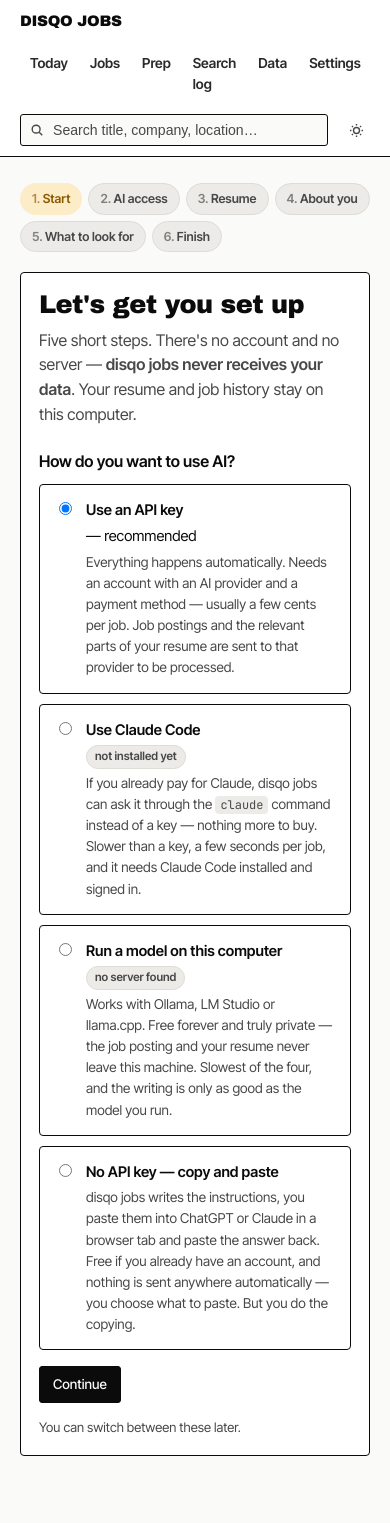
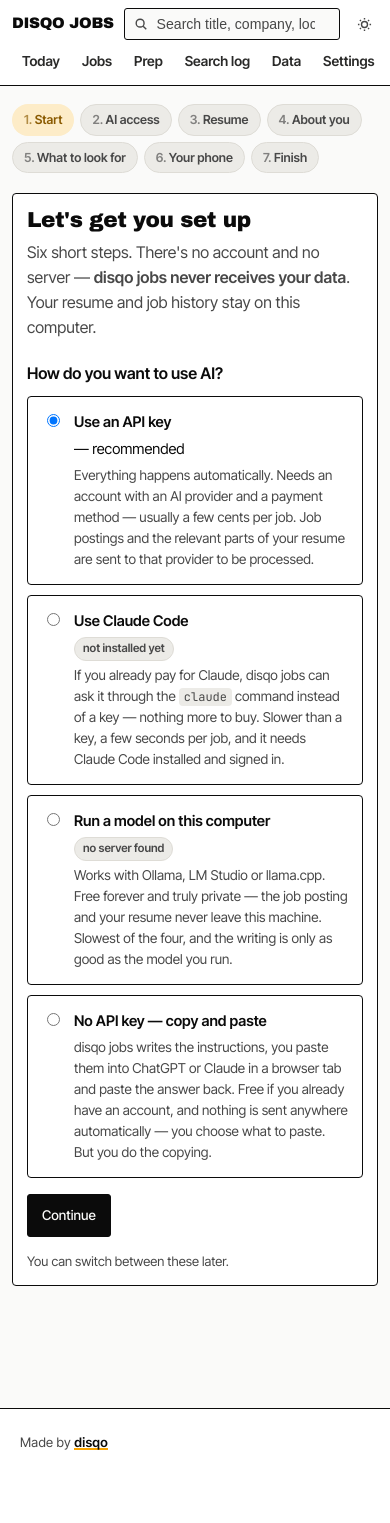
Before and after one commit to disquee/disqo-jobs, a FastAPI app: page /setup in a window 390 px wide. Shown: the top 1523 px of the page. After the commit the page ends 1450 px from the top, so only its background shows below. Run offline with FastAPI, Linux system fonts and the light colour scheme; data that the repository does not hold is empty; some libraries are stand-ins or nearby versions; grey boxes are pictures that could not be loaded.

Commit message:
Make phone access a setting, asked during setup
A lot of people will want the dashboard on their phone. Serving beyond
localhost is now a persisted setting rather than a --host flag you have
to know about: the setup wizard asks, Settings can change it, and both
the CLI and the double-click launchers honor it. When it's on, serve
binds every interface and prints the LAN address to open on the phone.

Off by default, and switching it on spells out the trade: the dashboard
has no login, so this is for trusted home networks only.

Also tightens the small-screen CSS — pinned top-bar order, a sideways-
scrolling nav, and tappable control sizes — so the phone actually gets a
usable page, not just a reachable one.

Co-Authored-By: Claude Fable 5 <noreply@anthropic.com>
Claude-Session: https://claude.ai/code/session_0117ptxoT6WpPtX3MxF2fNPr

```diff
--- a/jobpilot/dashboard/server.py
+++ b/jobpilot/dashboard/server.py
@@ -58,6 +58,7 @@ from ..settings import (
     env_status,
     set_env,
     has_api_key,
+    lan_ip,
     load_settings,
     needs_setup,
     profile_ready,
@@ -838,6 +839,8 @@ def setup(request: Request, step: str = "", msg: str = "", err: str = ""):
             if (PROFILE_DIR / "resume_master.md").exists() else "",
             "roles": ROLE_SUGGESTIONS,
             "companies": COMPANY_SUGGESTIONS,
+            "mobile_ip": lan_ip(),
+            "port": request.url.port or 8000,
             "msg": msg,
             "err": err,
         },
@@ -931,6 +934,14 @@ def setup_targets(
     settings = load_settings()
     settings.onboarded = True
     save_settings(settings)
+    return RedirectResponse("/setup?step=phone", status_code=303)
+
+
+@app.post("/setup/phone")
+def setup_phone(mobile_access: str = Form("")):
+    settings = load_settings()
+    settings.mobile_access = bool(mobile_access)
+    save_settings(settings)
     return RedirectResponse("/setup?step=done", status_code=303)
 
 
@@ -957,6 +968,8 @@ def settings_page(request: Request, msg: str = "", err: str = ""):
             "local_models": offered, "local_found": bool(offered),
             "env_labels": ENV_KEYS, "profile": profile,
             "screening": profile.get("screening_defaults") or {},
+            "mobile_ip": lan_ip(),
+            "port": request.url.port or 8000,
             "data_dir": str(DATA_DIR),
             "resume_chars": len((PROFILE_DIR / "resume_master.md").read_text(encoding="utf-8"))
             if (PROFILE_DIR / "resume_master.md").exists() else 0,
@@ -1004,6 +1017,23 @@ def settings_behaviour(
     cfg["exclude_company"] = [s.strip() for s in exclude_company.splitlines() if s.strip()]
     config_save(cfg)
     return RedirectResponse("/settings?msg=Search behaviour saved.", status_code=303)
+
+
+@app.post("/settings/mobile")
+def settings_mobile(mobile_access: str = Form("")):
+    """Serve to the local network so a phone can open the dashboard.
+
+    The bind address is picked when the server starts, so flipping this takes
+    effect on the next launch — say so instead of letting the user wonder why
+    their phone still can't connect."""
+    settings = load_settings()
+    settings.mobile_access = bool(mobile_access)
+    save_settings(settings)
+    if settings.mobile_access:
+        msg = "Phone access on — it starts working the next time you start disqo jobs."
+    else:
+        msg = "Phone access off — applies the next time you start disqo jobs."
+    return RedirectResponse(f"/settings?msg={msg}", status_code=303)
 
 
 @app.post("/settings/keys")
--- a/jobpilot/dashboard/templates/base.html
+++ b/jobpilot/dashboard/templates/base.html
@@ -479,6 +479,27 @@ thead th { position:sticky; top:var(--topbar-h); z-index:10; }
   thead th { position:static; }
 }
 
+/* Phones. The top bar's flex-wrap already stacks it, but in whatever order the
+   squeeze happens to force; pin the order — brand and search share the first
+   row, the nav gets its own — and let a nav that still doesn't fit scroll
+   sideways instead of wrapping into a block that eats half the screen. */
+@media (max-width: 640px) {
+  .topbar-inner { padding:8px 12px; gap:6px 10px; }
+  .brand { margin-right:0; }
+  .search-wrap { flex:1 1 120px; max-width:none; }
+  .navlinks { order:3; flex-basis:100%; overflow-x:auto;
+    -webkit-overflow-scrolling:touch; scrollbar-width:none; }
+  .navlinks::-webkit-scrollbar { display:none; }
+  .navlinks a { white-space:nowrap; }
+  .wrap { padding:18px 12px 60px; }
+  .page-title { font-size:1.35rem; }
+  th, td { padding:9px 10px; }
+  /* Fingers, not pointers: keep every control comfortably tappable. */
+  button, .btn { padding:10px 14px; }
+  .btn.tiny { padding:7px 11px; }
+  .card { padding:14px; }
+}
+
 
 /* Footer. The GitHub button is the official embed, so this is the one place
    the app talks to a third party — see the note on the Your data page. */
--- a/jobpilot/dashboard/templates/setup.html
+++ b/jobpilot/dashboard/templates/setup.html
@@ -5,7 +5,8 @@
 <div class="wizard">
   <ol class="steps">
     {% for key, label in [('welcome','Start'), ('key','AI access'), ('resume','Resume'),
-                          ('profile','About you'), ('targets','What to look for'), ('done','Finish')] %}
+                          ('profile','About you'), ('targets','What to look for'),
+                          ('phone','Your phone'), ('done','Finish')] %}
       <li class="{{ 'is-current' if step == key else '' }}">{{ label }}</li>
     {% endfor %}
   </ol>
@@ -17,7 +18,7 @@
   {% if step == 'welcome' %}
     <div class="card">
       <h2 class="page-title">Let's get you set up</h2>
-      <p class="muted" style="margin-top:8px;">Five short steps. There's no account and no
+      <p class="muted" style="margin-top:8px;">Six short steps. There's no account and no
         server — <strong>disqo jobs never receives your data</strong>. Your resume and
         job history stay on this computer.</p>
 
@@ -269,6 +270,40 @@
     </div>
 
   {# ---------------------------------------------------------------- #}
+  {% elif step == 'phone' %}
+    <div class="card">
+      <h2 class="page-title">Use it on your phone?</h2>
+      <p class="muted" style="margin-top:8px;">The dashboard works on a phone screen.
+        Turn this on and any device on the same Wi-Fi — your phone, a tablet, another
+        computer — can open disqo jobs to review jobs and check your log. Everything
+        still stays in your home: nothing goes through the internet.</p>
+      <form method="post" action="/setup/phone" style="margin-top:14px;">
+        <label class="choice">
+          <input type="radio" name="mobile_access" value="" {{ '' if settings.mobile_access else 'checked' }}>
+          <span>
+            <strong>Just this computer</strong> — recommended
+            <span class="muted">The dashboard answers only on this machine. You can
+              turn phone access on later in Settings.</span>
+          </span>
+        </label>
+        <label class="choice">
+          <input type="radio" name="mobile_access" value="on" {{ 'checked' if settings.mobile_access }}>
+          <span>
+            <strong>This computer and my phone</strong>
+            {% if mobile_ip %}<span class="pill">http://{{ mobile_ip }}:{{ port }}</span>{% endif %}
+            <span class="muted">Open the address above in your phone's browser while
+              this window is running. There's no password, so anyone on the same
+              network could open it too — use this on your home Wi-Fi, not a café's.</span>
+          </span>
+        </label>
+        <div class="row" style="margin-top:16px;"><button type="submit">Finish setup</button></div>
+      </form>
+      <p class="muted" style="margin-top:14px; font-size:0.82rem;">
+        Turning it on takes effect the next time you start disqo jobs.
+      </p>
+    </div>
+
+  {# ---------------------------------------------------------------- #}
   {% else %}
     <div class="card">
       <h2 class="page-title">You're set up</h2>
```
Also changed, not shown: SETUP_PROMPT.md (+8 -0 lines), jobpilot/cli.py (+15 -2 lines), jobpilot/dashboard/templates/settings.html (+31 -0 lines), jobpilot/settings.py (+33 -0 lines), tests/test_settings_mobile.py (added, +37 -0 lines), README.md, 2 other files.
